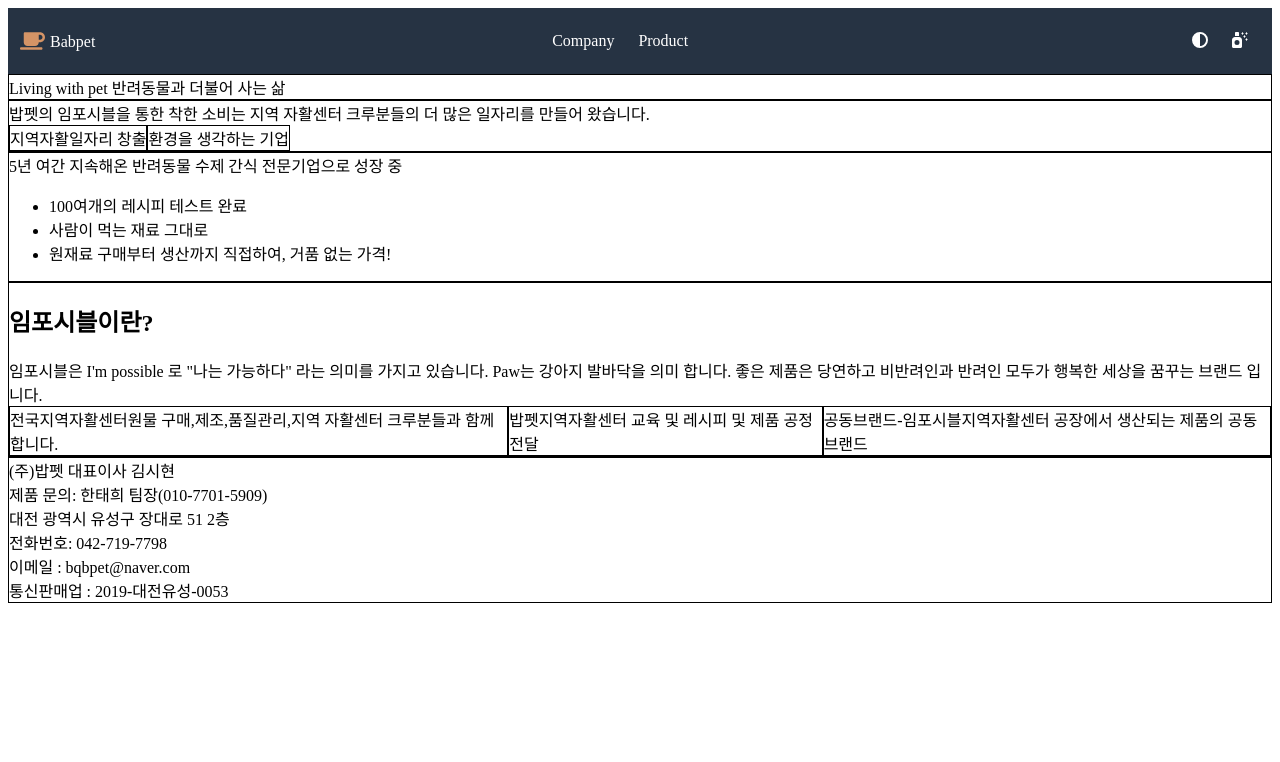
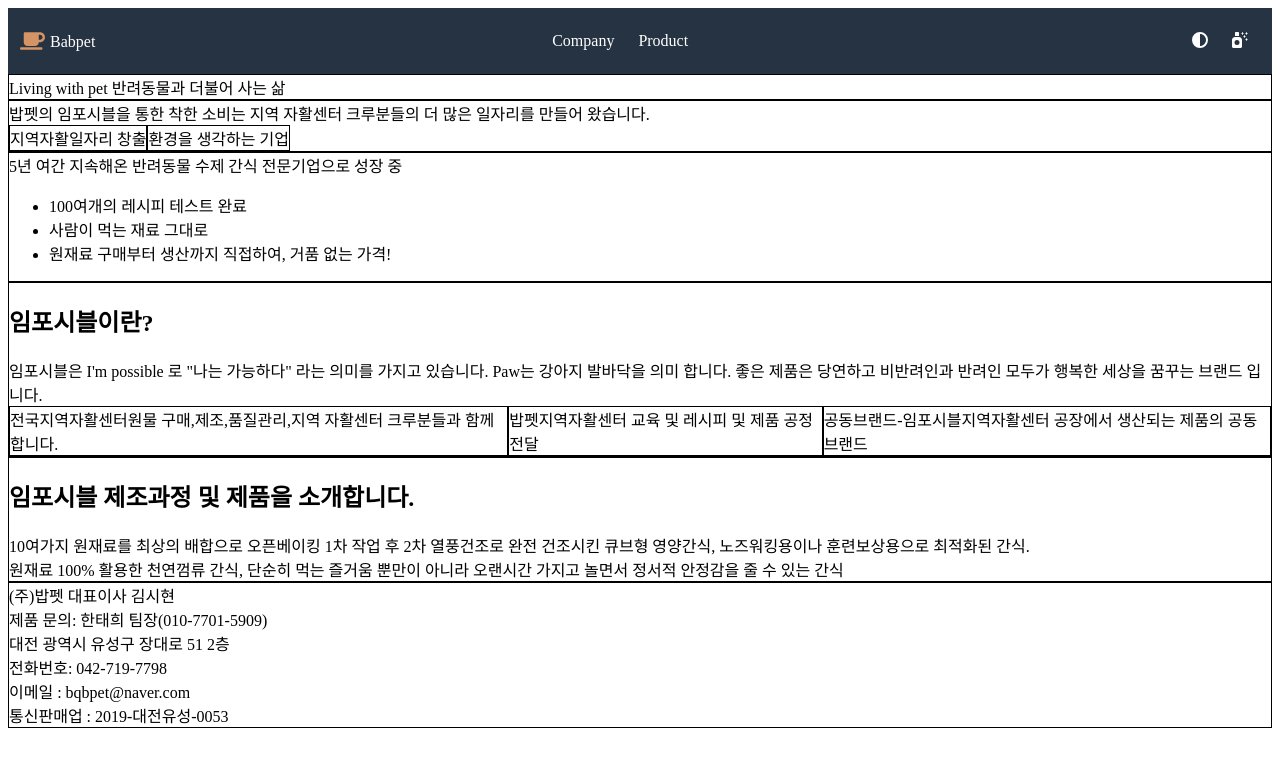
Before and after one commit to theoldtree/babpet, a React (Create React App) app: page / in a window 1280 px wide. Shown: the top 762 px of the page. Built offline with nearby package versions, Linux system fonts and the light colour scheme; no server answers.

Commit message:
company page data setting complete

```diff
--- a/src/routes/Company.js
+++ b/src/routes/Company.js
@@ -78,6 +78,22 @@
           </Section>
         </RowDiv>
       </Section>
+      <Section>
+        <h1>임포시블 제조과정 및 제품을 소개합니다.</h1>
+        <div>
+          <span>
+            10여가지 원재료를 최상의 배합으로 오픈베이킹 1차 작업 후 2차
+            열풍건조로 완전 건조시킨 큐브형 영양간식, 노즈워킹용이나
+            훈련보상용으로 최적화된 간식.
+          </span>
+        </div>
+        <div>
+          <span>
+            원재료 100% 활용한 천연껌류 간식, 단순히 먹는 즐거움 뿐만이 아니라
+            오랜시간 가지고 놀면서 정서적 안정감을 줄 수 있는 간식
+          </span>
+        </div>
+      </Section>
       <Footer />
     </div>
   );
```
